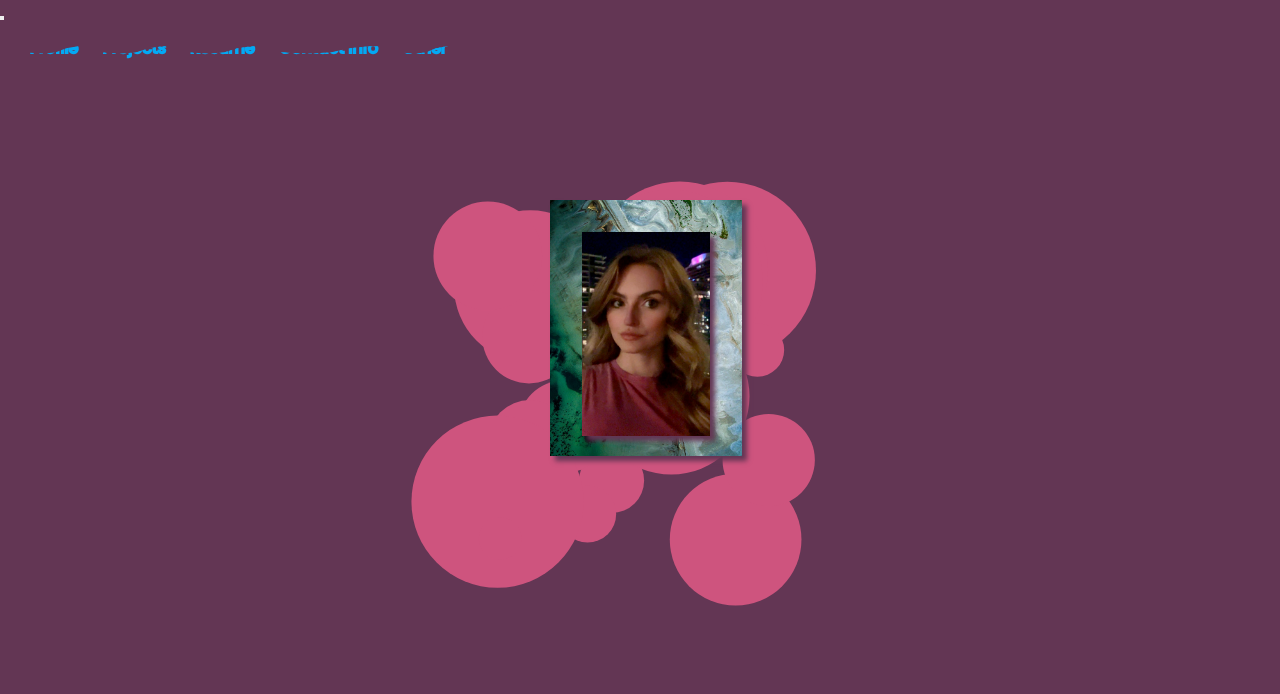
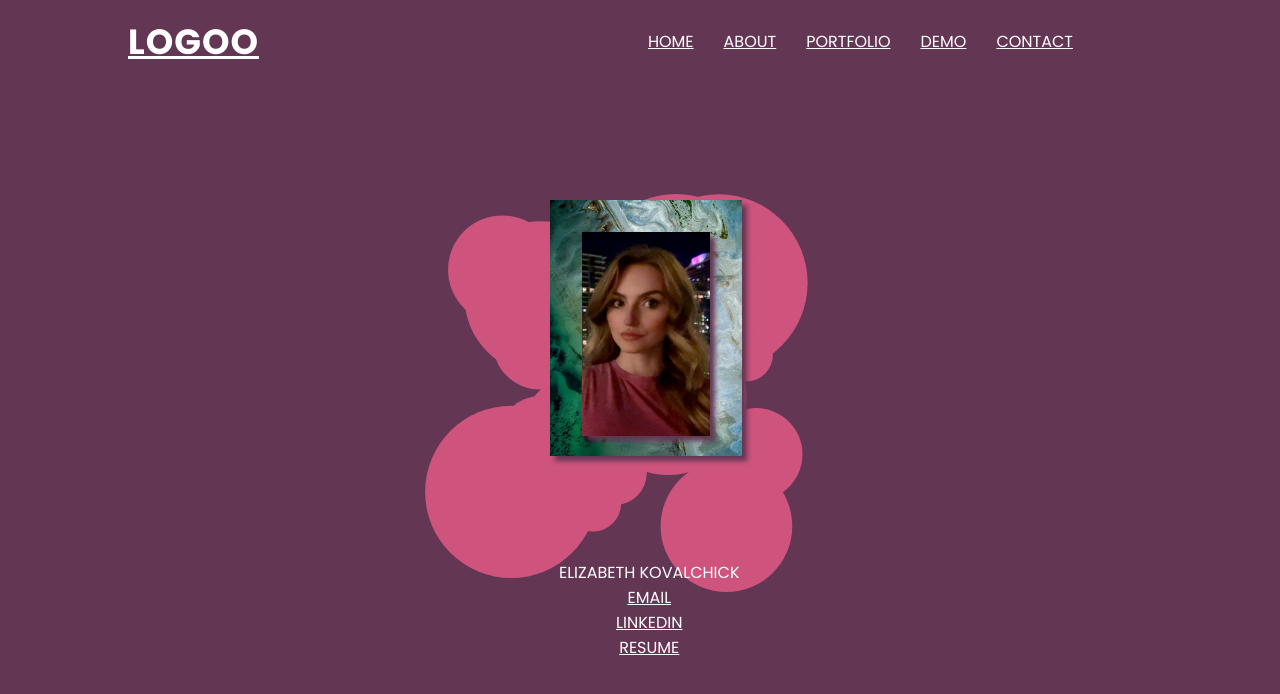
Before and after one commit to ekovalchick/Portfolio_2.0, a plain HTML site: page index.html in a window 1280 px wide. Drawn offline with Linux system fonts and the light colour scheme.

Commit message:
udpate nav bar and quick links homepage

```diff
--- a/assets/script.js
+++ b/assets/script.js
@@ -122,14 +122,14 @@ window.addEventListener('resize', function(){
 
 //navbar
 
-window.onscroll = function () {scrollFunction();};
+// window.onscroll = function () {scrollFunction();};
 
-function scrollFunction() {
-if (document.body.scrollTop > 20 || document.documentElement.scrollTop > 20) {
+// function scrollFunction() {
+// if (document.body.scrollTop > 20 || document.documentElement.scrollTop > 20) {
 
-document.getElementById("navbar").style.background = "#501e27";
-} else {
+// document.getElementById("navbar").style.background = "#501e27";
+// } else {
 
-document.getElementById("navbar").style.background = "none";
-}
-}
+// document.getElementById("navbar").style.background = "none";
+// }
+// }
--- a/assets/style.css
+++ b/assets/style.css
@@ -17,91 +17,73 @@ canvas{
     filter: blur(10px) contrast(20px);
     /* creates a liquid behavior for the metaballs */
 
-    z-index: -10;
+    z-index: 1;
+    position: absolute;
 }
+.navbar{
+    position: fixed;
+    display: flex;
+    justify-content: center;
+    align-items: center;
+    flex-direction: row;
+    flex-wrap:wrap;
+    background-color: transparent;
+    width: 100%;
+    height: 70px;
+    z-index: 4 ;
+}
+.nav{
+    display:flex;
+    justify-content: right;
+    list-style: none;
+    z-index: 4;
+    margin-right: 15%;
+}
+.logo{
+    flex: 1 1 auto;
+    margin-left: 10%;
+    text-transform: uppercase;
+    letter-spacing: 1px;
+    font-weight: bold;
+    font-size: 35px;
+}
+a{
+    margin:15px;
+    color:white;
+    text-transform: uppercase;
+    z-index: 3;
 
-
-
-.navbar {
-    position: fixed;
-    transition: 1s;
 }
-
-
-.icon-bar {
-    background-color: #000;
+a:hover{
+    color: #739487;
+}
+.banner-area{
+    position:relative;
+    width: 100%;
+    height: 100vh;
+    z-index: 3;
 
 }
 
-.nav {
-    font-family: "Poppins", sans-serif;
-
-    padding: 10px 20px;
-
+.info{
+    z-index: 3;
+    position: absolute;
+    display:block;
+    top: 70%;
+    left:42.5%;
+    text-align: center;
 
 }
 
-.nav li {
-    display: inline;
-    padding: 10px;
-    cursor: pointer;
-    font-size: 16px;
-
-
-	transform: translate(-50%, -50%);
-
-}
-
-.nav li:nth-child(1) {
-	color: transparent;
-	-webkit-text-stroke: 2px #03a9f4;
-	animation: animate 4s ease-in-out infinite;
-
-}
-
-.nav li:nth-child(2) {
-	color: transparent;
-	-webkit-text-stroke: 2px #03a9f4;
-    color: #03a9f4;
-	animation: animate 4s ease-in-out infinite;
-}
-
-.nav li:nth-child(3) {
-color: transparent;
-	-webkit-text-stroke: 2px #03a9f4;
-    color: #03a9f4;
-	animation: animate 4s ease-in-out infinite;
-}
-
-.nav li:nth-child(4) {
-	color: transparent;
-	-webkit-text-stroke: 2px #03a9f4;
-    color: #03a9f4;
-	animation: animate 4s ease-in-out infinite;
-}
-
-.nav li:nth-child(5) {
-	color: transparent;
-	-webkit-text-stroke: 2px #03a9f4;
-    color: #03a9f4;
-	animation: animate 4s ease-in-out infinite;
+li{
+    list-style: none;
 }
 
 
 
 
-/* .nav li:after {
-    content: '';
-    display: block;
-    border-bottom: 2px solid #38fd07;
-    transform: scaleX(0);
-    transition: .2s ease-in-out;
 
-}
 
-.nav li:hover:after {
-    transform: scaleX(1);
-} */
 
 .prof-border-center {
     display: block;
@@ -109,7 +91,7 @@ color: transparent;
     margin-right: auto;
     width: 15%;
     height:auto;
-    z-index: 20;
+    z-index: 2;
     position:absolute;
     top: 25%;
     left:43%;
@@ -122,40 +104,9 @@ color: transparent;
     margin-right: auto;
     width: 10%;
     height:auto;
-    z-index: 30;
+    z-index: 3;
     position:absolute;
     top: 29%;
     left:45.5%;
     box-shadow: 5px 5px 5px #633654;
   }
-
-@keyframes animate {
-	0%,
-	100% {
-		clip-path: polygon(
-			0% 45%,
-			16% 44%,
-			33% 50%,
-			54% 60%,
-			70% 61%,
-			84% 59%,
-			100% 52%,
-			100% 100%,
-			0% 100%
-		);
-	}
-
-	50% {
-		clip-path: polygon(
-			0% 60%,
-			15% 65%,
-			34% 66%,
-			51% 62%,
-			67% 50%,
-			84% 45%,
-			100% 46%,
-			100% 100%,
-			0% 100%
-		);
-	}
-}
--- a/index.html
+++ b/index.html
@@ -8,25 +8,16 @@
     <link rel="stylesheet" href="">
     <link rel="stylesheet" href="./assets/style.css">
 
-    <div class="navbar navbar-fixed-top container-fluid" id="navbar">
-      <div class="navbar-header">
-          <button type="button" class="navbar-toggle navbar-default" data-toggle="collapse" data-target="#myNavbar">
-              <span class="icon-bar"></span>
-              <span class="icon-bar"></span>
-              <span class="icon-bar"></span>
-          </button>
-
-      </div>
-      <div class="collapse navbar-right navbar-collapse" id="myNavbar">
-          <ul class="nav navbar-nav">
-              <li>Profile</li>
-              <li>Projects</li>
-              <li>Resume</li>
-              <li>Contact Info</li>
-              <li>Other</li>
-          </ul>
-      </div>
-  </div>
+    <div class ="navbar">
+      <a href="#" class="logo">Logoo</a>
+      <ul class="nav">
+        <li><a href="#home">Home</a></li>
+        <li><a href="#about">About</a></li>
+        <li><a href="#portfolio">Portfolio</a></li>
+        <li><a href="#demo">Demo</a></li>
+        <li><a href="#contact">Contact</a></li>
+      </ul>
+    </div>
 
 
 
@@ -43,6 +34,15 @@
   <canvas id="canvas1"></canvas>
   </section>
 
+  <div class="info">
+    <a class="home-name">Elizabeth Kovalchick</a>
+      <ul class="home-info">
+        <li><a href="#">Email</a></li>
+        <li><a href="#">LinkedIn</a></li>
+        <li><a href="https://www.linkedin.com/in/elizabeth-kovalchick-3b9956162/">Resume</a></li>
+
+  </div>
+
 
 
   <script src="./assets/script.js"></script>
```
